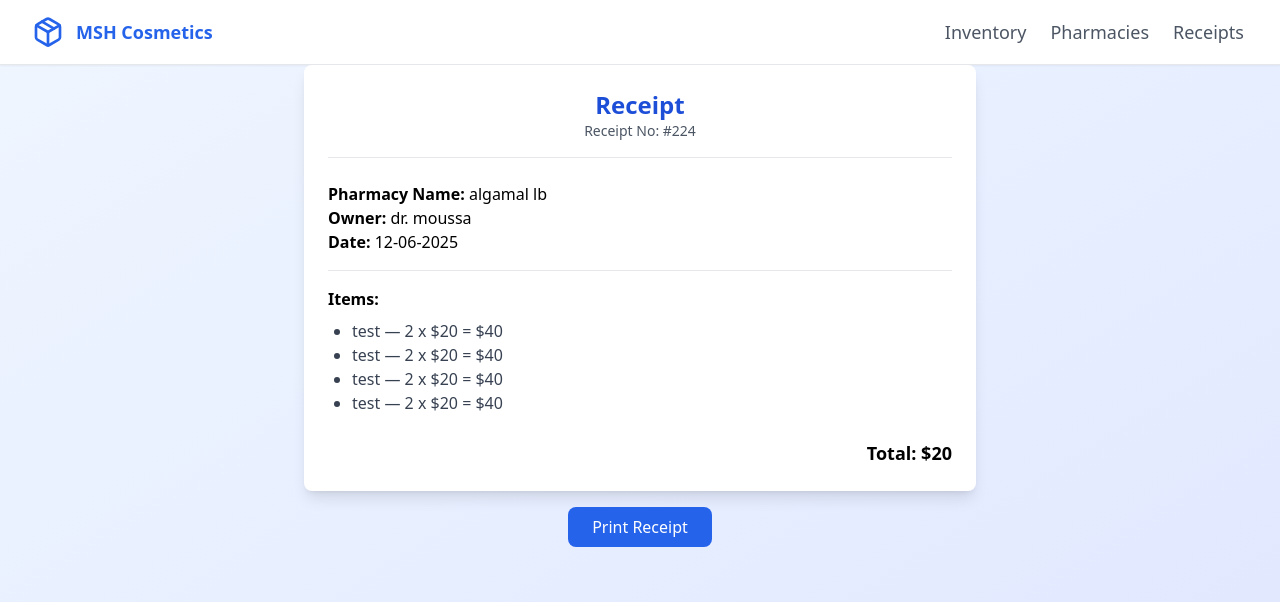
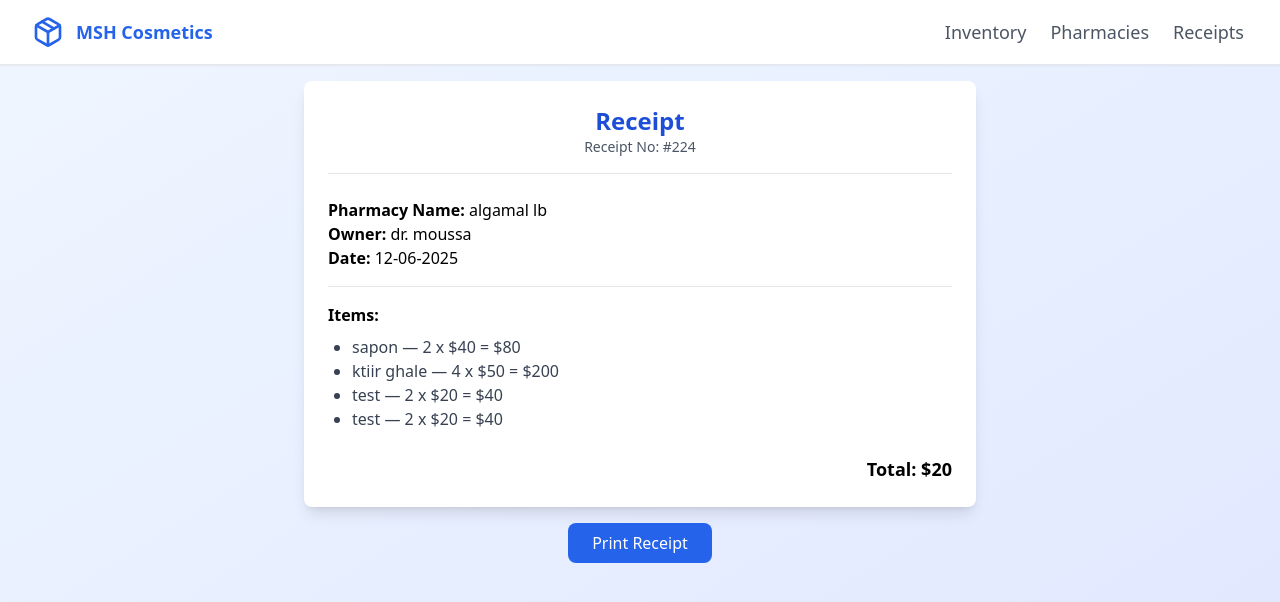
Before and after one commit to akbarhrb/cosmetics, a React (Create React App) app: page /receipt/224 in a window 1280 px wide. Shown: the top 602 px of the page. Built offline with nearby package versions, Linux system fonts and the light colour scheme.

Commit message:
update receipt page

```diff
--- a/package.json
+++ b/package.json
@@ -9,6 +9,7 @@
     "@testing-library/user-event": "^13.5.0",
     "axios": "^1.10.0",
     "classnames": "^2.5.1",
+    "dayjs": "^1.11.13",
     "lucide-react": "^0.511.0",
     "react": "^19.1.0",
     "react-dom": "^19.1.0",
--- a/src/components/Receipt.jsx
+++ b/src/components/Receipt.jsx
@@ -1,14 +1,20 @@
 import { Eye , Store} from "lucide-react";
 import Button from "../components/Button.jsx"
 import { Link } from "react-router-dom";
+import dayjs from 'dayjs';
 function Receipt({className , receipt}){
     return (
-        <div className={`flex flex-col items-center cursor-pointer bg-white shadow-md hover:scale-105 transition-all ease-out hover:shadow-lg shadow-blue-400 p-4 m-3 rounded-xl w-fit ${className} `}>
-            <div className="text-lg mb-3 bg-blue-100 rounded-2xl px-3 py-1 text-blue-900">Receipt #{receipt.id}</div>
-            <div className="text-2xl px-3 py-1 flex items-center gap-2"><Store></Store> {receipt.pharmacyName}</div>
-            <div className="text-lg px-3 py-1 text-gray-500">owner: {receipt.pharmacyOwner}</div>
-            <div className="px-3 py-1 text-gray-500" >Total : <span className="text-green-600" >{receipt.total}$</span></div>
-            <Link to={`/receipt/${receipt.id}`} className="w-full" >
+        <div className={`flex flex-col items-center cursor-pointer bg-white shadow-md hover:scale-105 transition-all ease-out hover:shadow-lg shadow-blue-400 p-4 m-3 rounded-xl w-[90%]"> ${className} `}>
+            <div className="text-lg mb-3 bg-blue-100 rounded-2xl px-3 py-1 text-blue-900">Receipt #{receipt.receipt_id}</div>
+            <div className="text-gray-500">{dayjs(receipt.receipt_created_at).format('MMMM DD, YYYY')}</div>
+            <div className="flex items-center justify-end text-xl">
+                <Store></Store>
+                <div className="px-3 py-1 w-full    ">{receipt.pharmacy_name}</div>
+            </div>
+
+            <div className="text-lg px-3 py-1 text-gray-500">owner: {receipt.pharmacy_owner}</div>
+            <div className="px-3 py-1 text-gray-500" >Total : <span className="text-green-600" >{receipt.receipt_total}$</span></div>
+            <Link to={`/receipt/${receipt.receipt_id}`} className="w-full" >
                 <Button className="flex gap-2 mt-5 w-full justify-center items-center"><Eye></Eye>View</Button>
             </Link>
         </div>
--- a/src/pages/ReceiptDetails.jsx
+++ b/src/pages/ReceiptDetails.jsx
@@ -11,14 +11,14 @@ function ReceiptDetails(){
             'createdAt' : "12-06-2025",
             'items' : [
                 {
-                    'name':"test",
+                    'name':"sapon",
                     'quantity' : 2,
-                    'price' : 20
+                    'price' : 40
                 },
                  {
-                    'name':"test",
-                    'quantity' : 2,
-                    'price' : 20
+                    'name':"ktiir ghale",
+                    'quantity' : 4,
+                    'price' : 50
                 },
                  {
                     'name':"test",
@@ -47,7 +47,7 @@ function ReceiptDetails(){
     return (
         <div className="min-h-screen bg-gradient-to-br from-blue-50 to-indigo-100">
             <Header />
-            <div ref={printRef} className="max-w-2xl mx-auto bg-white shadow-lg rounded-lg p-6 print:shadow-none print:p-0 print:rounded-none">
+            <div ref={printRef} className="max-w-2xl mx-auto bg-white shadow-lg rounded-lg mt-4 p-6 print:shadow-none print:p-0 print:rounded-none">
         <div className="text-center mb-6 border-b pb-4">
           <h1 className="text-2xl font-bold text-blue-700">Receipt</h1>
           <p className="text-sm text-gray-600">Receipt No: #{receipt.id}</p>
--- a/src/pages/Receipts.jsx
+++ b/src/pages/Receipts.jsx
@@ -2,16 +2,30 @@ import axios from "axios";
 import Button from "../components/Button";
 import Header from "../components/Header";
 import Receipt from "../components/Receipt";
-import { useRef, useState } from "react";
+import { useEffect, useRef, useState } from "react";
 function Receipts(){
+    const baseUrl = "http://cosmetics-management.atwebpages.com";
     const [receipts , setReceipts] = useState([]);
+    const [status , setStatus] = useState('pending');
     async function getReceipt(){
         try{
-            const response = axios.get();
+            const data = {
+                'status' : status
+            }
+            const response = await axios.post(`${baseUrl}/getReceipts.php` , data );
+            if(response.data['success']){
+                setReceipts(response.data['data']);
+                console.log(response.data['data']);
+            }else{
+                console.log(`error:  ${response.data['message']}` );
+            }
         }catch(e){
             alert(e);
         }
     }
+    useEffect(()=>{
+        getReceipt();
+    },[]);
     const receiptRef = useRef();
     const freceipt = {
             'id' : 224 ,
@@ -55,9 +69,10 @@ function Receipts(){
             </div>
 
             {/* receipts */}
-            <div className="grid grid-cols-4">
-                <Receipt receipt={freceipt} />
-
+            <div className="grid lg:grid-cols-7 sm:grid-cols-2 grid-cols-1">
+                {receipts.map((receipt)=>(
+                    <Receipt receipt={receipt} />
+                ))}
             </div>
 
         </div>
```
Also changed, not shown: 1 other file (tests, documents, lock files or other folders).
